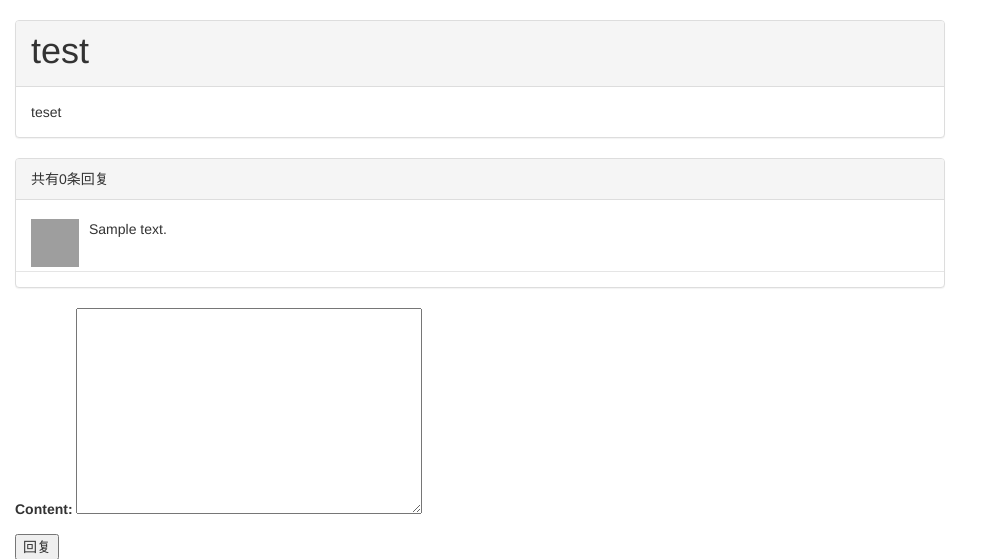
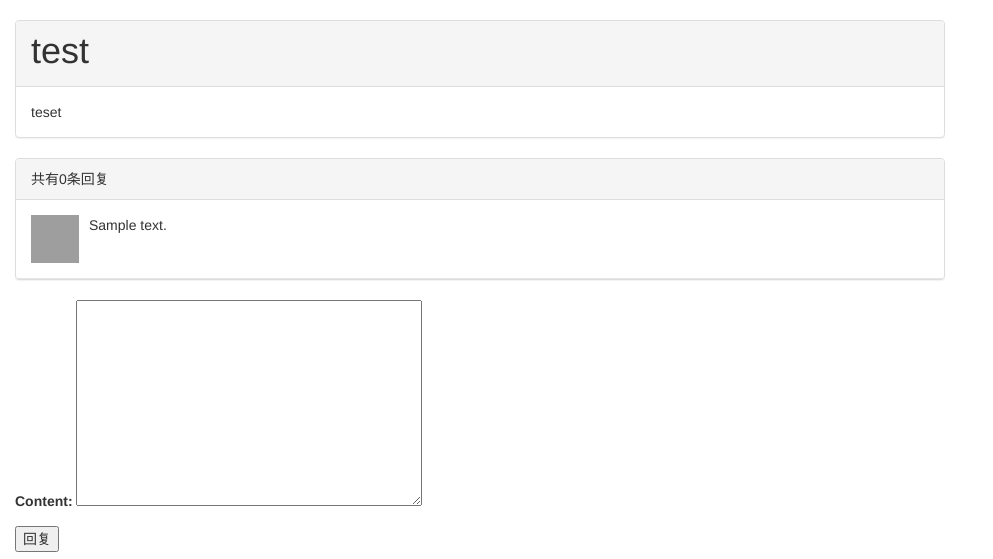
Before and after one commit to withlqs/LiteForum, a Django app: template topic/templates/topic/topic_detail.html in a window 1280 px wide. Shown: the part 52-611 px from the top of the page, without its empty margins (0-993 px from the left). Run offline with Django 3.2, Linux system fonts and the light colour scheme; data comes from the database, SQL or seed files in the repository; the template is opened without the code that fills it: values that come from a table or form of the project are taken from there, most other values are stand-ins (such as "Sample title", 1, 10 or a date in 2020); parts of the project's set-up code (start-up, migrations or seed data) failed here and were passed over; some libraries are stand-ins or nearby versions; grey boxes are pictures that could not be loaded.

Commit message:
adjusting UI

```diff
--- a/topic/templates/topic/topic_detail.html
+++ b/topic/templates/topic/topic_detail.html
@@ -25,11 +25,12 @@
             <div class="panel-heading">共有{{ t.reply_set.count }}条回复</div>
             {% for rid, r, avt in rlist %}
                 <div class="panel-body">
-                    <div class="media"
-                         style="border-bottom: 1px solid #e5e5e5; padding: 4px 15px; margin: 0px -15px; position: relative;">
+                    <div
+                            style="border-bottom: 1px solid #e5e5e5; padding: 15px 15px; margin: -15px -15px;">
                         <div class="media-left">
-                            <a href="/accopunts/profile/{{ r.author.username }}"><img src="{{ avt }}" height="48"
-                                                                                      width="48"/></a>
+                            <a href="/accopunts/profile/{{ r.author.username }}">
+                                <img src="{{ avt }}" height="48" width="48"/>
+                            </a>
                         </div>
                         <div class="media-body">
                             {{ r.content }}
```
Also changed, not shown: topic/templates/topic/home.html (line endings or trailing spaces).
